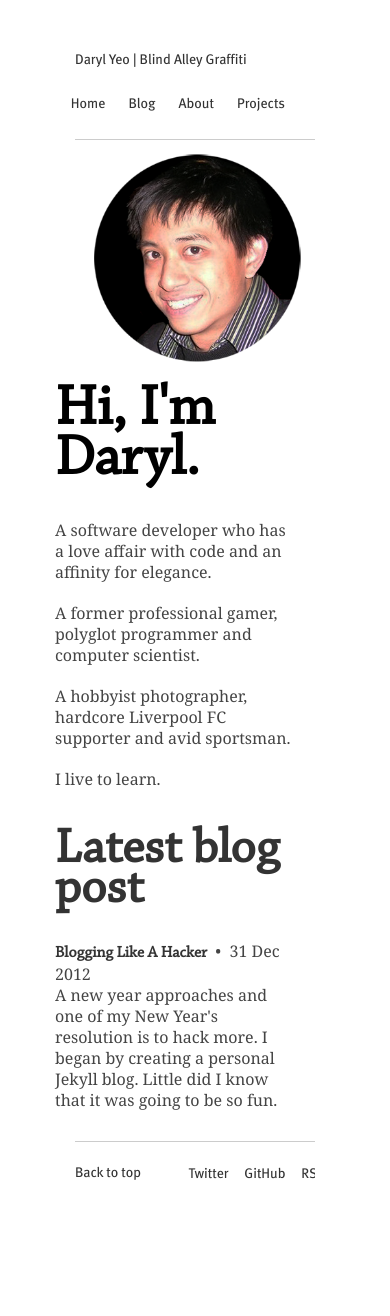
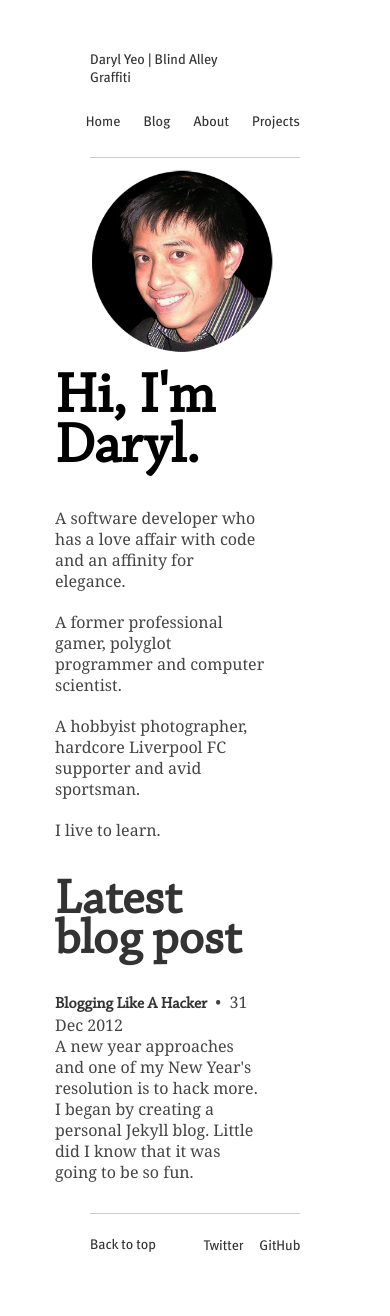
Before and after one commit to aacyun/jianxioy.github.com, a Jekyll site: the page built from index.html, in a window 390 px wide. Built offline with Jekyll 4.4.1, drawn with Linux system fonts in a browser that asks for light colours; Markdown is read by kramdown in place of the engine named in the settings; before the commit the page ends 1244 px from its top, so only the background shows below that.

Commit message:
Testing phone.

```diff
--- a/static/css/layout.css
+++ b/static/css/layout.css
@@ -228,19 +228,19 @@ a:hover {
 	/* Mobile Portrait Size to Mobile Landscape Size (devices and browsers) */
 	@media only screen and (max-width: 479px) {
 		#nav, .footer {
-			width: 80%;
+			width: 70%;
 		}
 		#logo-primary,
 		#avatar,
 		.back-to-top,
 		.offsite-links {
-			width: 80%;
+			width: 70%;
 		}
 		#home-avatar {
 			left: 30px;
 		}
 		#home-content {
-			width: 80%;
+			width: 70%;
 		}
 		#nav-primary ul {
    			position: relative;
@@ -250,7 +250,7 @@ a:hover {
 			margin-bottom: 30px;
 		}
 		#latest {
-			width: 80%;
+			width: 70%;
 			position: relative;
 			top: 20px;
 			left: 10px;
```
